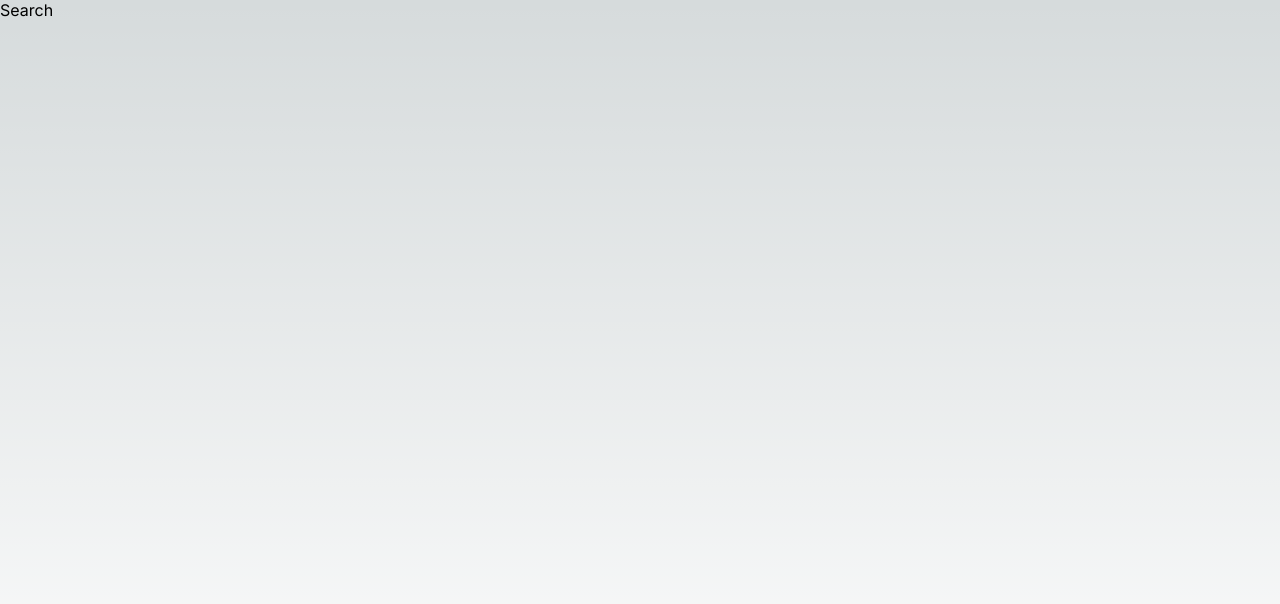
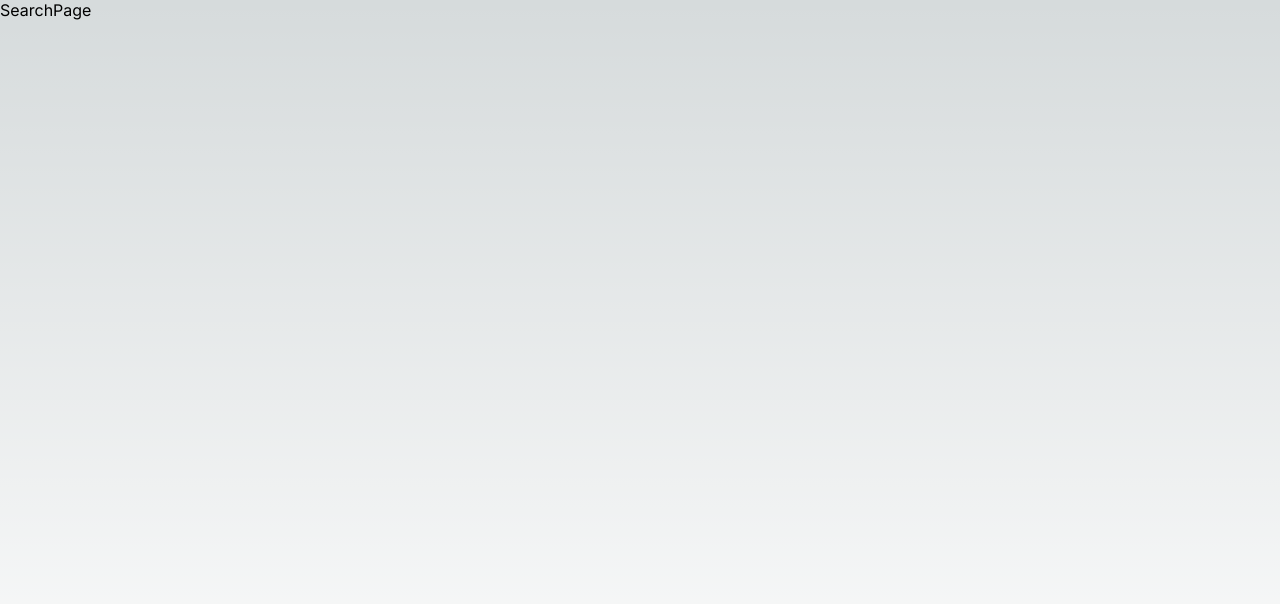
Before and after one commit to noahdvaughn/news_board, a Next.js app in the folder client/: page /search in a window 1280 px wide. Shown: the top 604 px of the page. Built offline with nearby package versions, Linux system fonts and the light colour scheme.

Commit message:
adding getserversideprops

```diff
--- a/client/app/layout.tsx
+++ b/client/app/layout.tsx
@@ -2,8 +2,7 @@
 import './globals.css'
 import type { Metadata } from 'next'
 import { Inter } from 'next/font/google'
-// import  Container  from 'react-bootstrap/Container'
-import styles from '@/styles/layout.module.css'
+
 
 const inter = Inter({ subsets: ['latin'] })
 
--- a/client/app/search/page.tsx
+++ b/client/app/search/page.tsx
@@ -1,8 +1,11 @@
 import React from 'react'
+import styles from './styles.module.css'
 
 const Search = () => {
   return (
-    <div>Search</div>
+    <div className={styles.background}>
+      SearchPage
+    </div>
   )
 }
 
```
Also changed, not shown: client/app/page.tsx (+13 -2 lines), client/models/NewsArticles.ts (added, +14 -0 lines), client/app/search/styles.module.css (added).
